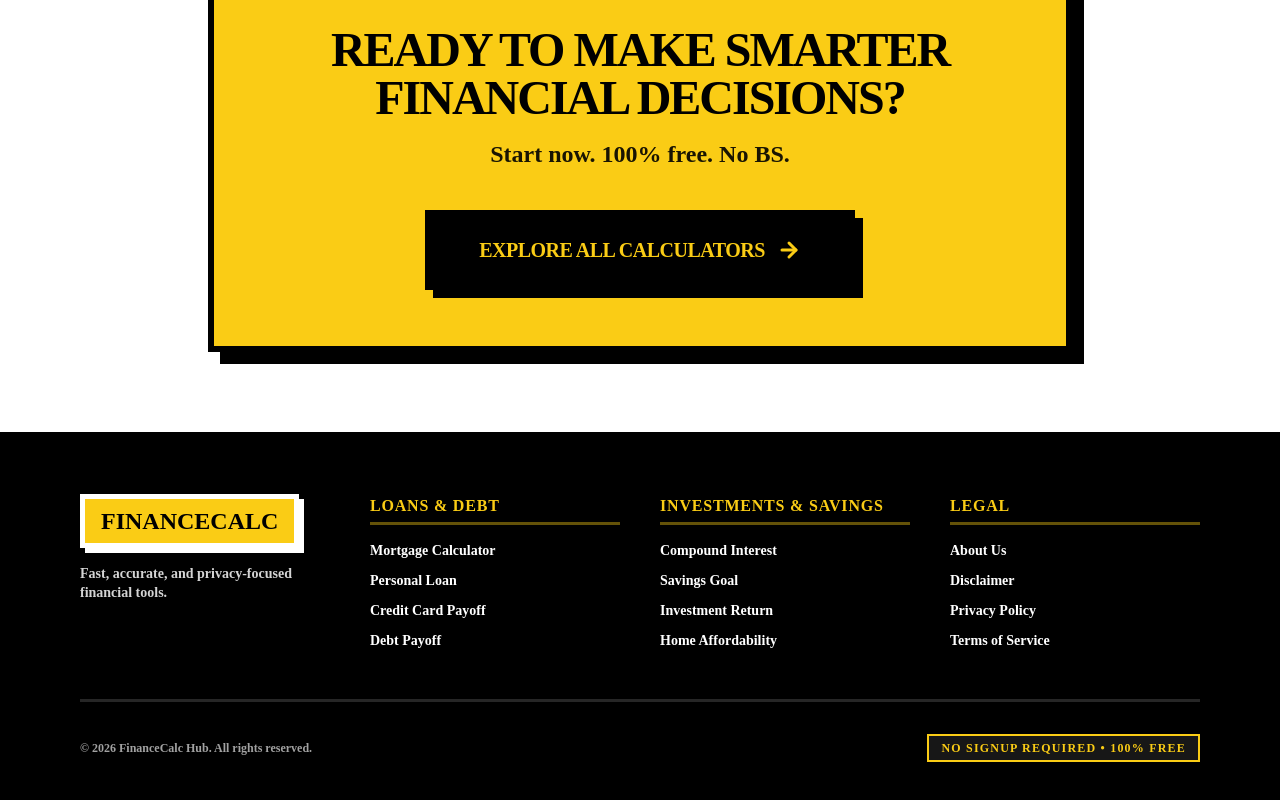
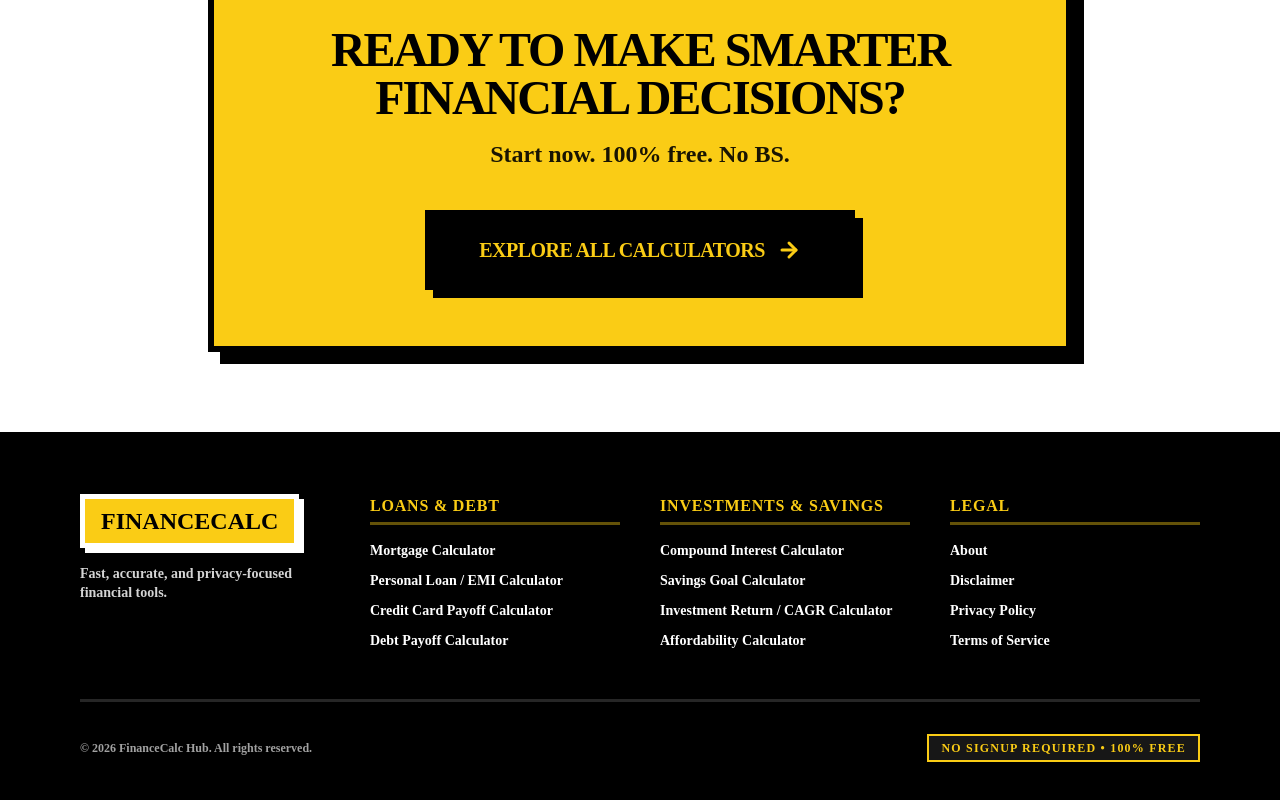
Before and after one commit to Vinisilva0010/financecalc-hub, a Next.js app: page /en in a window 1280 px wide. Shown: the part 3323-4123 px from the top of the page. Built offline with nearby package versions, Linux system fonts and the light colour scheme.

Commit message:
atualização

```diff
--- a/components/Footer.tsx
+++ b/components/Footer.tsx
@@ -8,100 +8,101 @@ export default function Footer() {
 
   return (
     <>
-      <footer className="border-t-[6px] border-black bg-black text-white pt-14 pb-28 md:pb-12">
+      <footer className="border-t-[6px] border-black bg-black pt-14 pb-28 text-white md:pb-12">
         <div className="mx-auto max-w-6xl px-4">
-          <div className="grid grid-cols-1 md:grid-cols-4 gap-10 mb-12">
-            {/* Coluna 1 */}
+          <div className="mb-12 grid grid-cols-1 gap-10 md:grid-cols-4">
+
+            {/* Coluna 1 - Brand */}
             <div className="space-y-4">
-              <div className="inline-block border-[5px] border-white bg-yellow-300 px-4 py-1.5 text-black font-black uppercase text-2xl shadow-[5px_5px_0_#fff]">
+              <div className="inline-block border-[5px] border-white bg-yellow-300 px-4 py-1.5 text-2xl font-black uppercase text-black shadow-[5px_5px_0_#fff]">
                 FinanceCalc
               </div>
-              <p className="font-extrabold text-sm text-neutral-300 leading-snug">
-                Fast, accurate, and privacy-focused financial tools.
+              <p className="text-sm font-extrabold leading-snug text-neutral-300">
+                {t("footer.description")}
               </p>
             </div>
 
-            {/* Coluna 2 */}
+            {/* Coluna 2 - Loans & Debt */}
             <div>
-              <h3 className="font-black uppercase text-yellow-300 text-base tracking-wider mb-4 border-b-[3px] border-yellow-300/40 pb-1">
-                Loans & Debt
+              <h3 className="mb-4 border-b-[3px] border-yellow-300/40 pb-1 text-base font-black uppercase tracking-wider text-yellow-300">
+                {t("footer.loansTitle")}
               </h3>
-              <ul className="space-y-2.5 font-bold text-sm">
+              <ul className="space-y-2.5 text-sm font-bold">
                 <li>
-                  <Link href="/tools/mortgage-calculator" className="hover:text-yellow-300 hover:underline">
-                    Mortgage Calculator
+                  <Link href="/tools/mortgage-calculator" className="transition-colors hover:text-yellow-300 hover:underline">
+                    {t("tools.mortgage")}
                   </Link>
                 </li>
                 <li>
-                  <Link href="/tools/personal-loan-calculator" className="hover:text-yellow-300 hover:underline">
-                    Personal Loan
+                  <Link href="/tools/personal-loan-calculator" className="transition-colors hover:text-yellow-300 hover:underline">
+                    {t("tools.personalLoan")}
                   </Link>
                 </li>
                 <li>
-                  <Link href="/tools/credit-card-payoff" className="hover:text-yellow-300 hover:underline">
-                    Credit Card Payoff
+                  <Link href="/tools/credit-card-payoff" className="transition-colors hover:text-yellow-300 hover:underline">
+                    {t("tools.creditCard")}
                   </Link>
                 </li>
                 <li>
-                  <Link href="/tools/debt-payoff" className="hover:text-yellow-300 hover:underline">
-                    Debt Payoff
+                  <Link href="/tools/debt-payoff" className="transition-colors hover:text-yellow-300 hover:underline">
+                    {t("tools.debtPayoff")}
                   </Link>
                 </li>
               </ul>
             </div>
 
-            {/* Coluna 3 */}
+            {/* Coluna 3 - Investments & Savings */}
             <div>
-              <h3 className="font-black uppercase text-yellow-300 text-base tracking-wider mb-4 border-b-[3px] border-yellow-300/40 pb-1">
-                Investments & Savings
+              <h3 className="mb-4 border-b-[3px] border-yellow-300/40 pb-1 text-base font-black uppercase tracking-wider text-yellow-300">
+                {t("footer.investmentsTitle")}
               </h3>
-              <ul className="space-y-2.5 font-bold text-sm">
+              <ul className="space-y-2.5 text-sm font-bold">
                 <li>
-                  <Link href="/tools/compound-interest" className="hover:text-yellow-300 hover:underline">
-                    Compound Interest
+                  <Link href="/tools/compound-interest" className="transition-colors hover:text-yellow-300 hover:underline">
+                    {t("tools.compoundInterest")}
                   </Link>
                 </li>
                 <li>
-                  <Link href="/tools/savings-goal" className="hover:text-yellow-300 hover:underline">
-                    Savings Goal
+                  <Link href="/tools/savings-goal" className="transition-colors hover:text-yellow-300 hover:underline">
+                    {t("tools.savingsGoal")}
                   </Link>
                 </li>
                 <li>
-                  <Link href="/tools/investment-return" className="hover:text-yellow-300 hover:underline">
-                    Investment Return
+                  <Link href="/tools/investment-return" className="transition-colors hover:text-yellow-300 hover:underline">
+                    {t("tools.investmentReturn")}
                   </Link>
                 </li>
                 <li>
-                  <Link href="/tools/affordability" className="hover:text-yellow-300 hover:underline">
-                    Home Affordability
+                  <Link href="/tools/affordability" className="transition-colors hover:text-yellow-300 hover:underline">
+                    {t("tools.affordability")}
                   </Link>
                 </li>
               </ul>
             </div>
 
-            {/* Coluna 4 */}
+            {/* Coluna 4 - Legal */}
             <div>
-              <h3 className="font-black uppercase text-yellow-300 text-base tracking-wider mb-4 border-b-[3px] border-yellow-300/40 pb-1">
-                Legal
+              <h3 className="mb-4 border-b-[3px] border-yellow-300/40 pb-1 text-base font-black uppercase tracking-wider text-yellow-300">
+                {t("footer.legalTitle")}
               </h3>
-              <ul className="space-y-2.5 font-bold text-sm">
+              <ul className="space-y-2.5 text-sm font-bold">
                 <li>
-                  <Link href="/about" className="hover:text-yellow-300 hover:underline">
-                    About Us
+                  <Link href="/about" className="transition-colors hover:text-yellow-300 hover:underline">
+                    {t("nav.about")}
                   </Link>
                 </li>
                 <li>
-                  <Link href="/disclaimer" className="hover:text-yellow-300 hover:underline">
+                  <Link href="/disclaimer" className="transition-colors hover:text-yellow-300 hover:underline">
                     Disclaimer
                   </Link>
                 </li>
                 <li>
-                  <Link href="/privacy-policy" className="hover:text-yellow-300 hover:underline">
+                  <Link href="/privacy" className="transition-colors hover:text-yellow-300 hover:underline">
                     Privacy Policy
                   </Link>
                 </li>
                 <li>
-                  <Link href="/terms-of-service" className="hover:text-yellow-300 hover:underline">
+                  <Link href="/terms" className="transition-colors hover:text-yellow-300 hover:underline">
                     Terms of Service
                   </Link>
                 </li>
@@ -109,21 +110,22 @@ export default function Footer() {
             </div>
           </div>
 
-          <div className="border-t-[3px] border-neutral-800 pt-8 flex flex-col md:flex-row items-center justify-between gap-4 text-xs font-black text-neutral-400">
+          {/* Bottom */}
+          <div className="flex flex-col items-center justify-between gap-4 border-t-[3px] border-neutral-800 pt-8 text-xs font-black text-neutral-400 md:flex-row">
             <p>© {new Date().getFullYear()} FinanceCalc Hub. All rights reserved.</p>
-            <p className="uppercase tracking-widest text-yellow-300 bg-neutral-900 border-[2px] border-yellow-300 px-3 py-1">
-              No signup required • 100% Free
+            <p className="border-[2px] border-yellow-300 bg-neutral-900 px-3 py-1 uppercase tracking-widest text-yellow-300">
+              {t("footer.badge")}
             </p>
           </div>
         </div>
       </footer>
 
       {/* MOBILE ANCHOR AD SLOT */}
-      <div className="fixed bottom-0 left-0 right-0 z-50 md:hidden border-t-[5px] border-black bg-neutral-900 p-2 text-center">
-        <span className="text-[9px] font-black uppercase tracking-widest text-yellow-300 block mb-0.5">
+      <div className="fixed bottom-0 left-0 right-0 z-50 border-t-[5px] border-black bg-neutral-900 p-2 text-center md:hidden">
+        <span className="mb-0.5 block text-[9px] font-black uppercase tracking-widest text-yellow-300">
           Advertisement
         </span>
-        <div className="min-h-[50px] flex items-center justify-center text-[11px] font-black text-white uppercase border-[2px] border-neutral-700 bg-black">
+        <div className="flex min-h-[50px] items-center justify-center border-[2px] border-neutral-700 bg-black text-[11px] font-black uppercase text-white">
           [ Mobile Anchor Ad Slot ]
         </div>
       </div>
--- a/messages/en.json
+++ b/messages/en.json
@@ -64,6 +64,13 @@
     "title": "READY TO MAKE SMARTER FINANCIAL DECISIONS?",
     "subtitle": "Start now. 100% free. No BS.",
     "button": "EXPLORE ALL CALCULATORS"
+  },
+  "footer": {
+    "description": "Fast, accurate, and privacy-focused financial tools.",
+    "loansTitle": "Loans & Debt",
+    "investmentsTitle": "Investments & Savings",
+    "legalTitle": "Legal",
+    "badge": "No signup required • 100% Free"
   },
   "common": {
     "calculate": "Calculate",
--- a/messages/pt.json
+++ b/messages/pt.json
@@ -64,6 +64,13 @@
     "title": "PRONTO PARA TOMAR DECISÕES FINANCEIRAS MAIS INTELIGENTES?",
     "subtitle": "Comece agora. 100% gratuito. Sem enrolação.",
     "button": "EXPLORAR TODAS AS CALCULADORAS"
+  },
+  "footer": {
+    "description": "Ferramentas financeiras rápidas, precisas e focadas em privacidade.",
+    "loansTitle": "Empréstimos e Dívidas",
+    "investmentsTitle": "Investimentos e Poupança",
+    "legalTitle": "Legal",
+    "badge": "Sem cadastro • 100% Gratuito"
   },
   "common": {
     "calculate": "Calcular",
@@ -174,7 +181,7 @@
     "title": "Sobre o FinanceCalc Hub",
     "subtitle": "Desenvolvido para decisões financeiras de alta precisão e privacidade total.",
     "missionTitle": "Nossa Missão",
-    "missionDesc": "O FinanceCalc Hub foi criado para eliminar a ambiguidade financeira. Calculadoras web comuns usam ponto flutuante padrão que introduz erros de arredondamento em cronogramas longos. Criamos ferramentas com precisão decimal exalta (Decimal.js) que executam 100% no seu navegador.",
+    "missionDesc": "O FinanceCalc Hub foi criado para eliminar a ambiguidade financeira. Calculadoras web comuns usam ponto flutuante padrão que introduz erros de arredondamento em cronogramas longos. Criamos ferramentas com precisão decimal exata (Decimal.js) que executam 100% no seu navegador.",
     "authorTitle": "Engenharia e Rigor Matemático",
     "authorDesc": "Desenvolvido e mantido por engenheiros de software e arquitetos de sistemas focados em algoritmos financeiros de alta performance. Todas as fórmulas são validadas contra tabelas padrão de amortização (SAC, Price e Juros Compostos).",
     "transparencyTitle": "Monetização e Transparência com Anúncios",
```
Also changed, not shown: app/[locale]/privacy/page.tsx (renamed from app/[locale]/privacy-policy/page.tsx), app/[locale]/terms/page.tsx (renamed from app/[locale]/terms-of-service/page.tsx).
